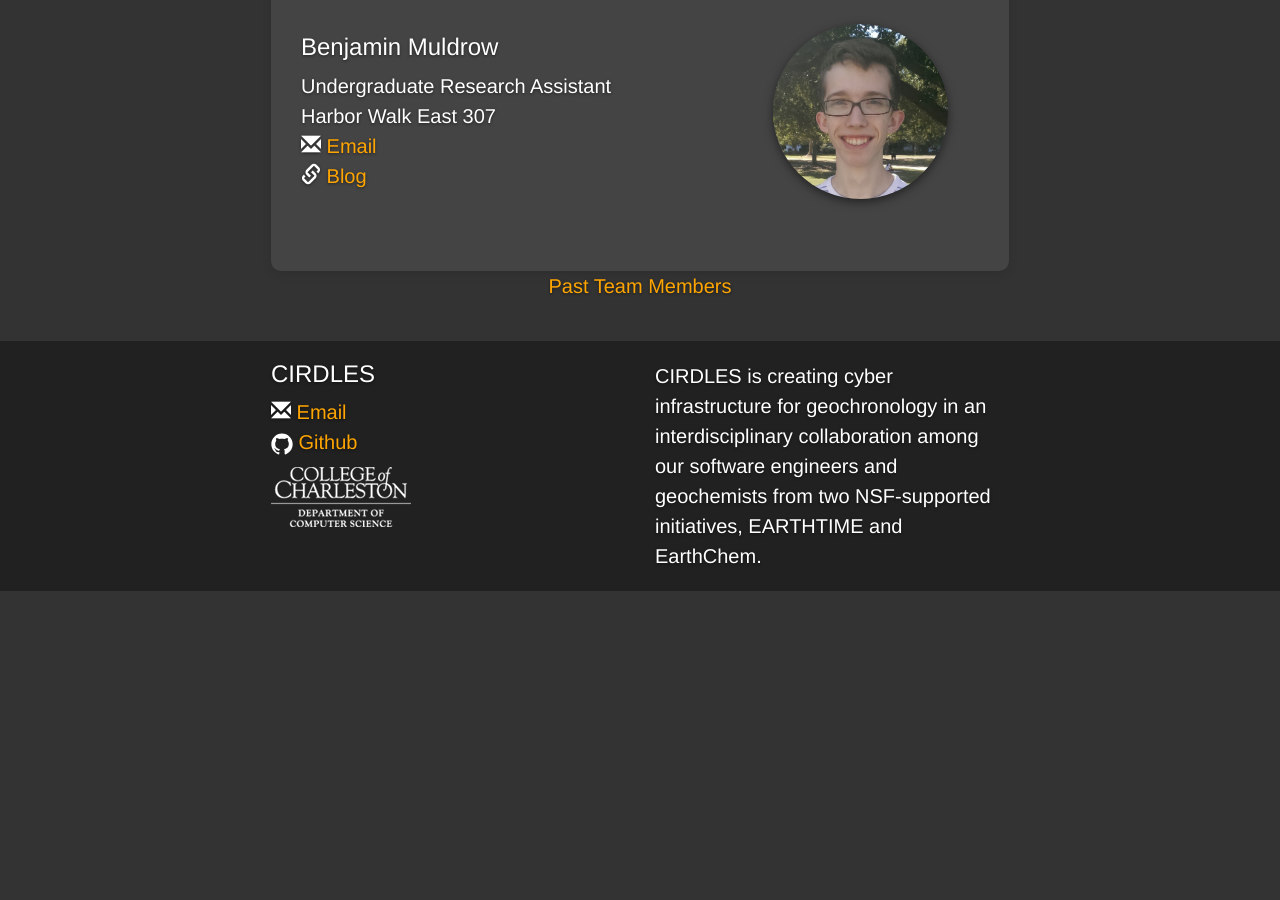
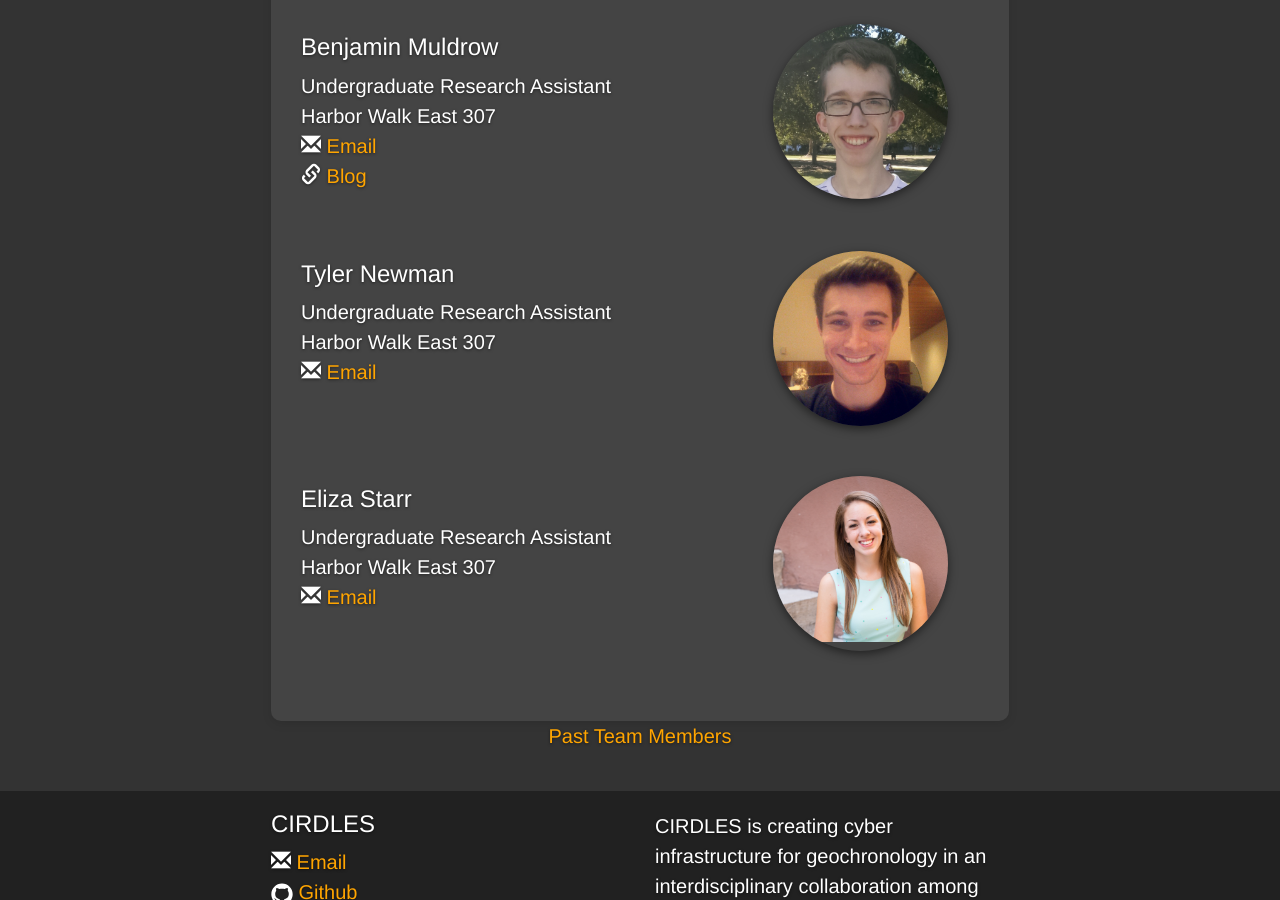
Before and after one commit to shefaliemmanuel/cirdles.github.com, a Jekyll site: the page built from about/people.html, in a window 1280 px wide and 900 px high, scrolled down 1931 px. Built offline with Jekyll 4.4.1, drawn with Linux system fonts in a browser that asks for light colours; before the commit the page ends 2522 px from its top, so only the background shows below that.

Commit message:
added profiles images of Eliza and Tyler

```diff
--- a/_data/members.yml
+++ b/_data/members.yml
@@ -231,3 +231,22 @@
   office: Harbor Walk East 307
   email: muldrowbr@g.cofc.edu
   blog: https://muldrowbr.wordpress.com/
+
+
+- name: Tyler Newman
+  date: 2015-10-21 00:00:00
+  status: current
+  image: tyler_newman.jpg
+  position: Undergraduate Research Assistant
+  office: Harbor Walk East 307
+  email: newmantp@g.cofc.edu
+  blog:
+
+- name: Eliza Starr
+  date: 2015-10-21 00:00:00
+  status: current
+  image: eliza_starr.jpg
+  position: Undergraduate Research Assistant
+  office: Harbor Walk East 307
+  email: starrer@g.cofc.edu
+  blog:
```
Also changed, not shown: assets/images/eliza_starr.jpg (added), assets/images/tyler_newman.jpg (added).
